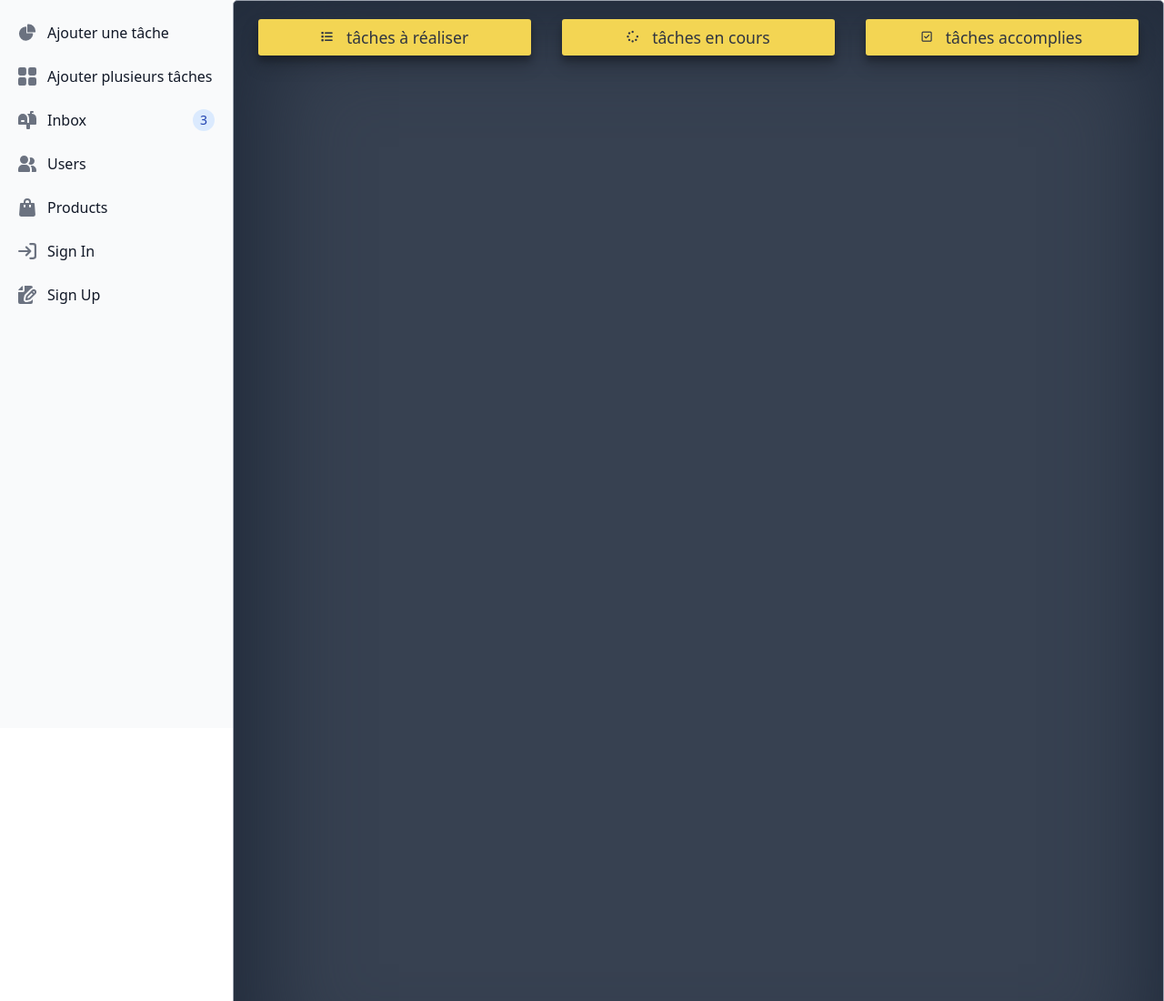
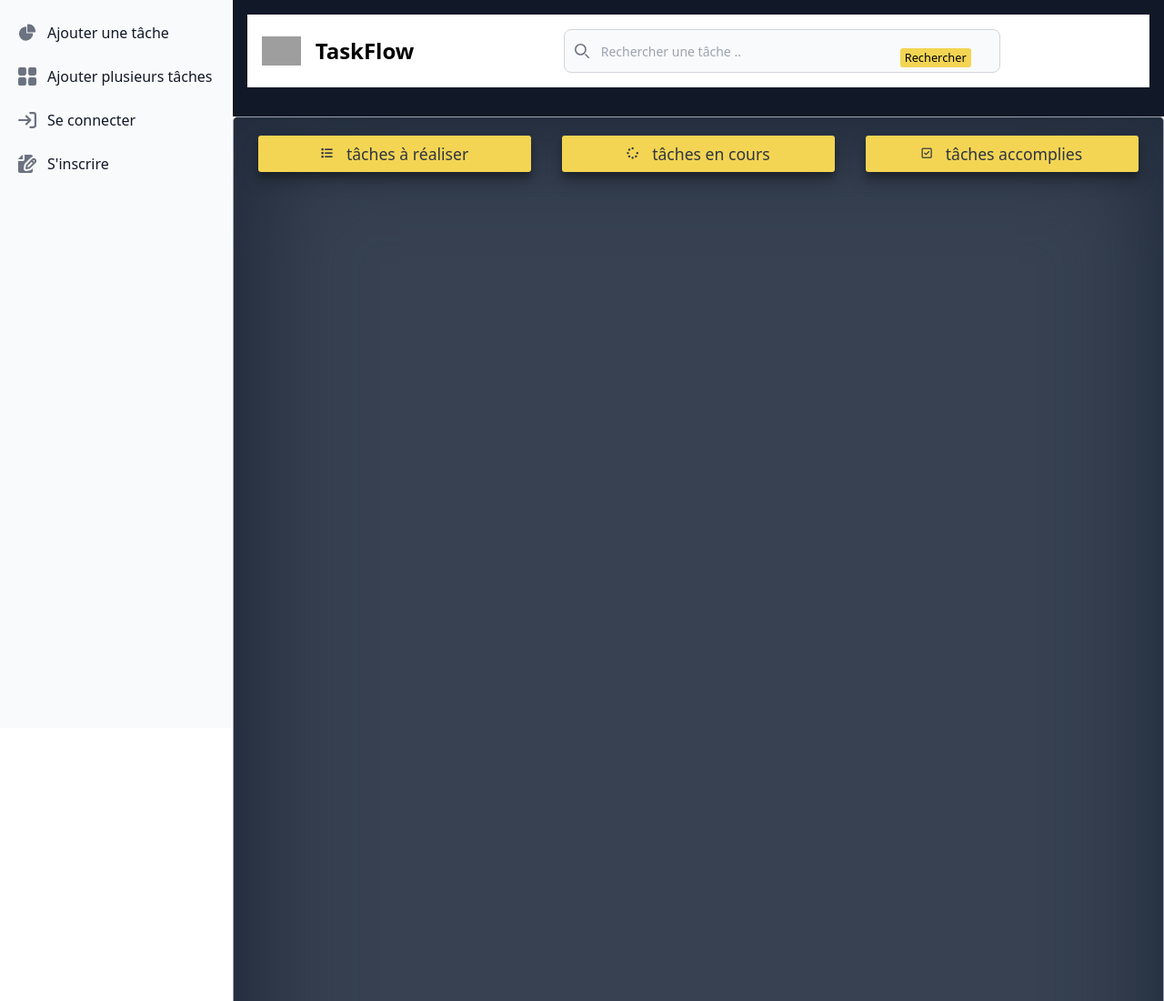
Before and after one commit to Dadssi/DADSSI-Brief-4, a website: page public/index.html in a window 1280 px wide. Shown: the top 1100 px of the page at 91% size. Drawn offline with nearby package versions, Linux system fonts and the light colour scheme; grey boxes are pictures that could not be loaded.

Commit message:
dernier commit meme le projet n'est pas encore fini

```diff
--- a/public/index.html
+++ b/public/index.html
@@ -31,7 +31,8 @@
             <ul class="space-y-2 font-medium">
                 <li>
                     <a href="#"
-                        class="flex items-center p-2 text-gray-900 rounded-lg dark:text-white hover:bg-gray-100 dark:hover:bg-gray-700 group" id="btn-00">
+                        class="flex items-center p-2 text-gray-900 rounded-lg dark:text-white hover:bg-gray-100 dark:hover:bg-gray-700 group"
+                        id="btn-00">
                         <svg class="w-5 h-5 text-gray-500 transition duration-75 dark:text-gray-400 group-hover:text-gray-900 dark:group-hover:text-white"
                             aria-hidden="true" xmlns="http://www.w3.org/2000/svg" fill="currentColor"
                             viewBox="0 0 22 21">
@@ -59,49 +60,11 @@
                     <a href="#"
                         class="flex items-center p-2 text-gray-900 rounded-lg dark:text-white hover:bg-gray-100 dark:hover:bg-gray-700 group">
                         <svg class="flex-shrink-0 w-5 h-5 text-gray-500 transition duration-75 dark:text-gray-400 group-hover:text-gray-900 dark:group-hover:text-white"
-                            aria-hidden="true" xmlns="http://www.w3.org/2000/svg" fill="currentColor"
-                            viewBox="0 0 20 20">
-                            <path
-                                d="m17.418 3.623-.018-.008a6.713 6.713 0 0 0-2.4-.569V2h1a1 1 0 1 0 0-2h-2a1 1 0 0 0-1 1v2H9.89A6.977 6.977 0 0 1 12 8v5h-2V8A5 5 0 1 0 0 8v6a1 1 0 0 0 1 1h8v4a1 1 0 0 0 1 1h2a1 1 0 0 0 1-1v-4h6a1 1 0 0 0 1-1V8a5 5 0 0 0-2.582-4.377ZM6 12H4a1 1 0 0 1 0-2h2a1 1 0 0 1 0 2Z" />
-                        </svg>
-                        <span class="flex-1 ms-3 whitespace-nowrap">Inbox</span>
-                        <span
-                            class="inline-flex items-center justify-center w-3 h-3 p-3 ms-3 text-sm font-medium text-blue-800 bg-blue-100 rounded-full dark:bg-blue-900 dark:text-blue-300">3</span>
-                    </a>
-                </li>
-                <li>
-                    <a href="#"
-                        class="flex items-center p-2 text-gray-900 rounded-lg dark:text-white hover:bg-gray-100 dark:hover:bg-gray-700 group">
-                        <svg class="flex-shrink-0 w-5 h-5 text-gray-500 transition duration-75 dark:text-gray-400 group-hover:text-gray-900 dark:group-hover:text-white"
-                            aria-hidden="true" xmlns="http://www.w3.org/2000/svg" fill="currentColor"
-                            viewBox="0 0 20 18">
-                            <path
-                                d="M14 2a3.963 3.963 0 0 0-1.4.267 6.439 6.439 0 0 1-1.331 6.638A4 4 0 1 0 14 2Zm1 9h-1.264A6.957 6.957 0 0 1 15 15v2a2.97 2.97 0 0 1-.184 1H19a1 1 0 0 0 1-1v-1a5.006 5.006 0 0 0-5-5ZM6.5 9a4.5 4.5 0 1 0 0-9 4.5 4.5 0 0 0 0 9ZM8 10H5a5.006 5.006 0 0 0-5 5v2a1 1 0 0 0 1 1h11a1 1 0 0 0 1-1v-2a5.006 5.006 0 0 0-5-5Z" />
-                        </svg>
-                        <span class="flex-1 ms-3 whitespace-nowrap">Users</span>
-                    </a>
-                </li>
-                <li>
-                    <a href="#"
-                        class="flex items-center p-2 text-gray-900 rounded-lg dark:text-white hover:bg-gray-100 dark:hover:bg-gray-700 group">
-                        <svg class="flex-shrink-0 w-5 h-5 text-gray-500 transition duration-75 dark:text-gray-400 group-hover:text-gray-900 dark:group-hover:text-white"
-                            aria-hidden="true" xmlns="http://www.w3.org/2000/svg" fill="currentColor"
-                            viewBox="0 0 18 20">
-                            <path
-                                d="M17 5.923A1 1 0 0 0 16 5h-3V4a4 4 0 1 0-8 0v1H2a1 1 0 0 0-1 .923L.086 17.846A2 2 0 0 0 2.08 20h13.84a2 2 0 0 0 1.994-2.153L17 5.923ZM7 9a1 1 0 0 1-2 0V7h2v2Zm0-5a2 2 0 1 1 4 0v1H7V4Zm6 5a1 1 0 1 1-2 0V7h2v2Z" />
-                        </svg>
-                        <span class="flex-1 ms-3 whitespace-nowrap">Products</span>
-                    </a>
-                </li>
-                <li>
-                    <a href="#"
-                        class="flex items-center p-2 text-gray-900 rounded-lg dark:text-white hover:bg-gray-100 dark:hover:bg-gray-700 group">
-                        <svg class="flex-shrink-0 w-5 h-5 text-gray-500 transition duration-75 dark:text-gray-400 group-hover:text-gray-900 dark:group-hover:text-white"
                             aria-hidden="true" xmlns="http://www.w3.org/2000/svg" fill="none" viewBox="0 0 18 16">
                             <path stroke="currentColor" stroke-linecap="round" stroke-linejoin="round" stroke-width="2"
                                 d="M1 8h11m0 0L8 4m4 4-4 4m4-11h3a2 2 0 0 1 2 2v10a2 2 0 0 1-2 2h-3" />
                         </svg>
-                        <span class="flex-1 ms-3 whitespace-nowrap">Sign In</span>
+                        <span class="flex-1 ms-3 whitespace-nowrap">Se connecter</span>
                     </a>
                 </li>
                 <li>
@@ -116,7 +79,7 @@
                             <path
                                 d="M8.961 16a.93.93 0 0 0 .189-.019l3.4-.679a.961.961 0 0 0 .49-.263l6.118-6.117a2.884 2.884 0 0 0-4.079-4.078l-6.117 6.117a.96.96 0 0 0-.263.491l-.679 3.4A.961.961 0 0 0 8.961 16Zm7.477-9.8a.958.958 0 0 1 .68-.281.961.961 0 0 1 .682 1.644l-.315.315-1.36-1.36.313-.318Zm-5.911 5.911 4.236-4.236 1.359 1.359-4.236 4.237-1.7.339.341-1.699Z" />
                         </svg>
-                        <span class="flex-1 ms-3 whitespace-nowrap">Sign Up</span>
+                        <span class="flex-1 ms-3 whitespace-nowrap">S'inscrire</span>
                     </a>
                 </li>
             </ul>
@@ -184,105 +147,75 @@
             <div class="form1">
                 <form action=""></form>
             </div>
+
+            <!-- NavBar Start -->
+            <div class="p-4  bg-gray-900">
+                <nav class="bg-white border-gray-200 dark:bg-gray-900 mb-4">
+                    <div class="flex flex-wrap items-center justify-center mx-auto p-4">
+                        <a href="https://flowbite.com/" class="flex items-center rtl:space-x-reverse">
+                            <img src="https://flowbite.com/docs/images/logo.svg" class="h-8" alt="Flowbite Logo" />
+                            <span
+                                class="mx-4 self-center text-2xl font-semibold whitespace-nowrap dark:text-white">TaskFlow</span>
+                        </a>
+                        <!-- search Section Start -->
+                        <form class="w-1/2 mx-auto">
+                            <label for="default-search"
+                                class="mb-2 text-sm font-medium text-gray-900 sr-only dark:text-white">rechercher</label>
+                            <div class="relative">
+                                <div class="absolute inset-y-0 start-0 flex items-center ps-3 pointer-events-none">
+                                    <svg class="w-4 h-4 text-gray-500 dark:text-gray-400" aria-hidden="true"
+                                        xmlns="http://www.w3.org/2000/svg" fill="none" viewBox="0 0 20 20">
+                                        <path stroke="currentColor" stroke-linecap="round" stroke-linejoin="round"
+                                            stroke-width="2" d="m19 19-4-4m0-7A7 7 0 1 1 1 8a7 7 0 0 1 14 0Z" />
+                                    </svg>
+                                </div>
+                                <input type="search" id="default-search"
+                                    class="block w-full p-4 ps-10 text-sm text-gray-900 border border-gray-300 rounded-lg bg-gray-50 focus:ring-blue-500 focus:border-blue-500 dark:bg-gray-700 dark:border-gray-600 dark:placeholder-gray-400 dark:text-white dark:focus:ring-blue-500 dark:focus:border-blue-500"
+                                    placeholder="Rechercher une tâche .." required />
+                                <button type="submit" id="search-btn">Rechercher</button>
+                            </div>
+                        </form>
+                        <button data-drawer-target="default-sidebar" data-drawer-toggle="default-sidebar"
+                            aria-controls="default-sidebar" type="button"
+                            class="inline-flex items-center p-2 mt-2 ms-3 text-sm text-gray-500 rounded-lg sm:hidden hover:bg-gray-100 focus:outline-none focus:ring-2 focus:ring-gray-200 dark:text-gray-400 dark:hover:bg-gray-700 dark:focus:ring-gray-600">
+                            <span class="sr-only">Open sidebar</span>
+                            <svg class="w-6 h-6" aria-hidden="true" fill="currentColor" viewBox="0 0 20 20"
+                                xmlns="http://www.w3.org/2000/svg">
+                                <path clip-rule="evenodd" fill-rule="evenodd"
+                                    d="M2 4.75A.75.75 0 012.75 4h14.5a.75.75 0 010 1.5H2.75A.75.75 0 012 4.75zm0 10.5a.75.75 0 01.75-.75h7.5a.75.75 0 010 1.5h-7.5a.75.75 0 01-.75-.75zM2 10a.75.75 0 01.75-.75h14.5a.75.75 0 010 1.5H2.75A.75.75 0 012 10z">
+                                </path>
+                            </svg>
+                        </button>
+                        <!-- search Section End -->
+                    </div>
+                </nav>
+            </div>
+            <!-- NavBar End -->
             <!-- Main Container Start -->
             <div class="main-container">
                 <!-- To do List -->
                 <div class="category-container">
                     <h3 class="style-title"><i id="icons-taches" class="fa-solid fa-list"></i>tâches à réaliser</h3>
                     <div id="taches-a-realiser">
-                <!-- <div class="style-tache">
-                <h4>Titre de la tâche : <span id="titre-tache"></span></h4>
-                <h5>Date d'échéance : <span id="deadline"></span></h5>
-                <h5>Priorité de la tâche : <span id="priorité"></span></h5>
-                <h5 class="titre-descript-tache">Description de la tâche <a href="#description-tache"><i class="fa-solid fa-caret-down"></i></a></h5>
-                <div id="description-tache">
-                    <p>Lorem ipsum dolor sit amet consectetur adipisicing elit. Quidem perspiciatis et, repellendus</p>
-                </div>
-                <div class="modif-supp-section">
-                    <button id="modifier-tache">Modifier</button>
-                    <button id="supprimer-tache">Suprrimer</button>
-                </div>
-            </div> -->
                     </div>
                 </div>
                 <!-- In Progress List -->
                 <div class="category-container">
                     <h3 class="style-title"><i id="icons-taches" class="fa-solid fa-spinner"></i>tâches en cours</h3>
                     <div id="taches-encours">
-            <!-- <div class="style-tache">
-            <h4>Titre de la tâche : <span id="titre-tache"></span></h4>
-            <h5>Date d'échéance : <span id="deadline"></span></h5>
-            <h5>Priorité de la tâche : <span id="priorité"></span></h5>
-            <h5 class="titre-descript-tache">Description de la tâche <a href="#description-tache"><i class="fa-solid fa-caret-down"></i></a></h5>
-            <div id="description-tache">
-                <p>Lorem ipsum dolor sit amet consectetur adipisicing elit. Quidem perspiciatis et, repellendus</p>
-            </div>
-            <div class="modif-supp-section">
-                <button id="modifier-tache">Modifier</button>
-                <button id="supprimer-tache">Suprrimer</button>
-            </div>
-        </div> -->
                     </div>
                 </div>
                 <!-- Done List -->
                 <div class="category-container">
-        <h3 class="style-title"><i id="icons-taches" class="fa-regular fa-square-check"></i>tâches accomplies</h3>
+                    <h3 class="style-title"><i id="icons-taches" class="fa-regular fa-square-check"></i>tâches
+                        accomplies</h3>
                     <div id="taches-accomplies">
-            <!-- <div class="style-tache">
-            <h4>Titre de la tâche : <span id="titre-tache"></span></h4>
-            <h5>Date d'échéance : <span id="deadline"></span></h5>
-            <h5>Priorité de la tâche : <span id="priorite"></span></h5>
-            <h5 class="titre-descript-tache">Description de la tâche <a href="#description-tache"><i class="fa-solid fa-caret-down"></i></a></h5>
-            <div id="description-tache">
-                <p>Lorem ipsum dolor sit amet consectetur adipisicing elit. Quidem perspiciatis et, repellendus</p>
-            </div>
-            <div class="modif-supp-section">
-                <button id="modifier-tache">Modifier</button>
-                <button id="supprimer-tache">Suprrimer</button>
-            </div>
-        </div> -->
                     </div>
                 </div>
             </div>
             <!-- Main Container End -->
         </div>
     </div>
-
-
-    <!-- NavBar Start -->
-    <!-- <div class="p-4  bg-gray-900">
-    <nav class="bg-white border-gray-200 dark:bg-gray-900 mb-4">
-        <div class="flex flex-wrap items-center justify-center mx-auto p-4">
-            <a href="https://flowbite.com/" class="flex items-center rtl:space-x-reverse">
-                <img src="https://flowbite.com/docs/images/logo.svg" class="h-8" alt="Flowbite Logo" />
-                <span class="self-center text-2xl font-semibold whitespace-nowrap dark:text-white">TaskFlow</span>
-            </a> -->
-    <!-- search Section Start -->
-    <!-- <form class="w-1/2 mx-auto">
-                <label for="default-search" class="mb-2 text-sm font-medium text-gray-900 sr-only dark:text-white">rechercher</label>
-                <div class="relative">
-                    <div class="absolute inset-y-0 start-0 flex items-center ps-3 pointer-events-none">
-                        <svg class="w-4 h-4 text-gray-500 dark:text-gray-400" aria-hidden="true" xmlns="http://www.w3.org/2000/svg" fill="none" viewBox="0 0 20 20">
-                            <path stroke="currentColor" stroke-linecap="round" stroke-linejoin="round" stroke-width="2" d="m19 19-4-4m0-7A7 7 0 1 1 1 8a7 7 0 0 1 14 0Z"/>
-                        </svg>
-                    </div>
-                    <input type="search" id="default-search" class="block w-full p-4 ps-10 text-sm text-gray-900 border border-gray-300 rounded-lg bg-gray-50 focus:ring-blue-500 focus:border-blue-500 dark:bg-gray-700 dark:border-gray-600 dark:placeholder-gray-400 dark:text-white dark:focus:ring-blue-500 dark:focus:border-blue-500" placeholder="Rechercher une tâche .." required />
-                    <button type="submit" class="text-white absolute end-2.5 bottom-2.5 bg-blue-700 hover:bg-blue-800 focus:ring-4 focus:outline-none focus:ring-blue-300 font-medium rounded-lg text-sm px-4 py-2 dark:bg-blue-600 dark:hover:bg-blue-700 dark:focus:ring-blue-800">Rechercher</button>
-                </div>
-            </form>
-            <button data-drawer-target="default-sidebar" data-drawer-toggle="default-sidebar" aria-controls="default-sidebar" type="button" class="inline-flex items-center p-2 mt-2 ms-3 text-sm text-gray-500 rounded-lg sm:hidden hover:bg-gray-100 focus:outline-none focus:ring-2 focus:ring-gray-200 dark:text-gray-400 dark:hover:bg-gray-700 dark:focus:ring-gray-600">
-                <span class="sr-only">Open sidebar</span>
-                <svg class="w-6 h-6" aria-hidden="true" fill="currentColor" viewBox="0 0 20 20" xmlns="http://www.w3.org/2000/svg">
-                    <path clip-rule="evenodd" fill-rule="evenodd" d="M2 4.75A.75.75 0 012.75 4h14.5a.75.75 0 010 1.5H2.75A.75.75 0 012 4.75zm0 10.5a.75.75 0 01.75-.75h7.5a.75.75 0 010 1.5h-7.5a.75.75 0 01-.75-.75zM2 10a.75.75 0 01.75-.75h14.5a.75.75 0 010 1.5H2.75A.75.75 0 012 10z"></path>
-                </svg>
-            </button> -->
-    <!-- search Section End -->
-    <!-- </div>
-    </nav>
-</div> -->
-    <!-- NavBar End -->
-
-
     <!-- Font awesome -->
     <script src="https://kit.fontawesome.com/8dd174d5fa.js" crossorigin="anonymous"></script>
     <!-- Fichier Js -->
```
Also changed, not shown: src/main.js (+11 -0 lines), src/output.css, 1 other file. Lines whose indentation alone changed are shown as unchanged.
